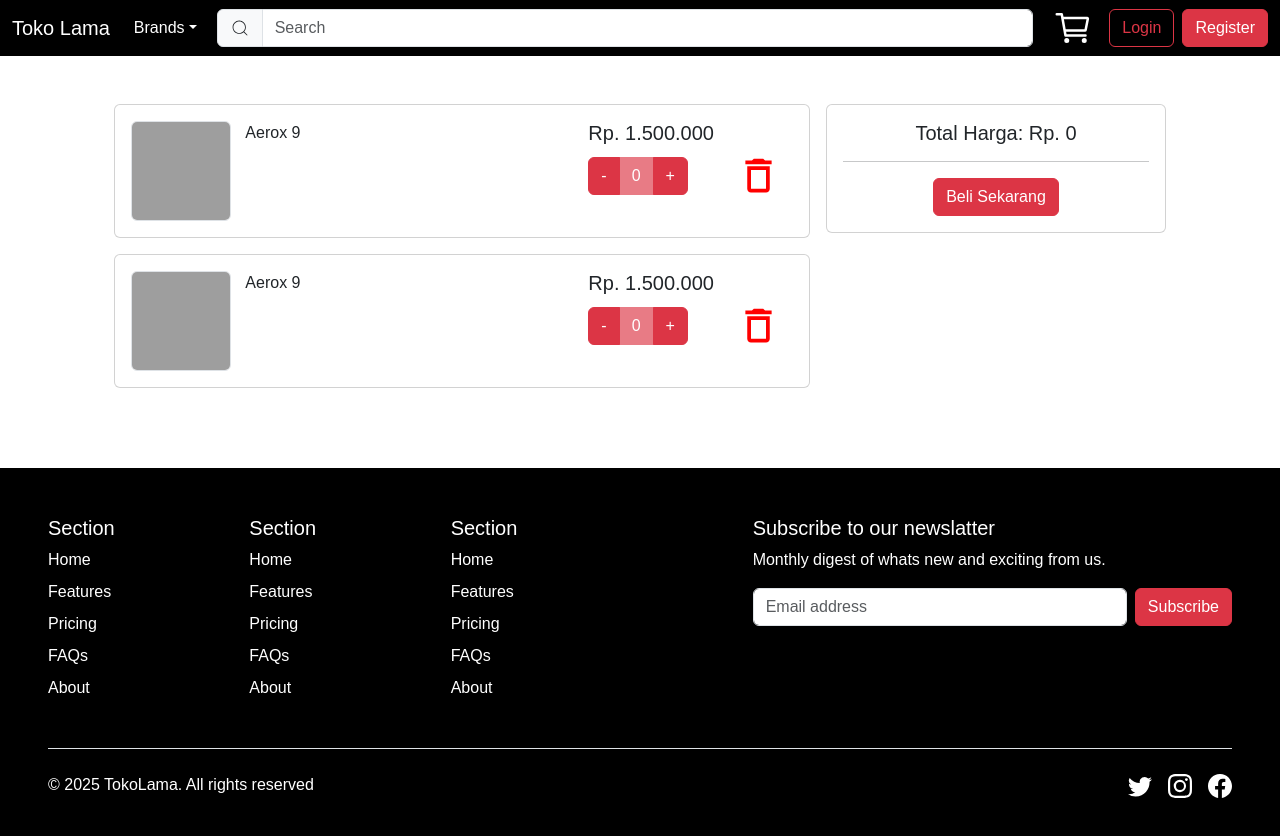
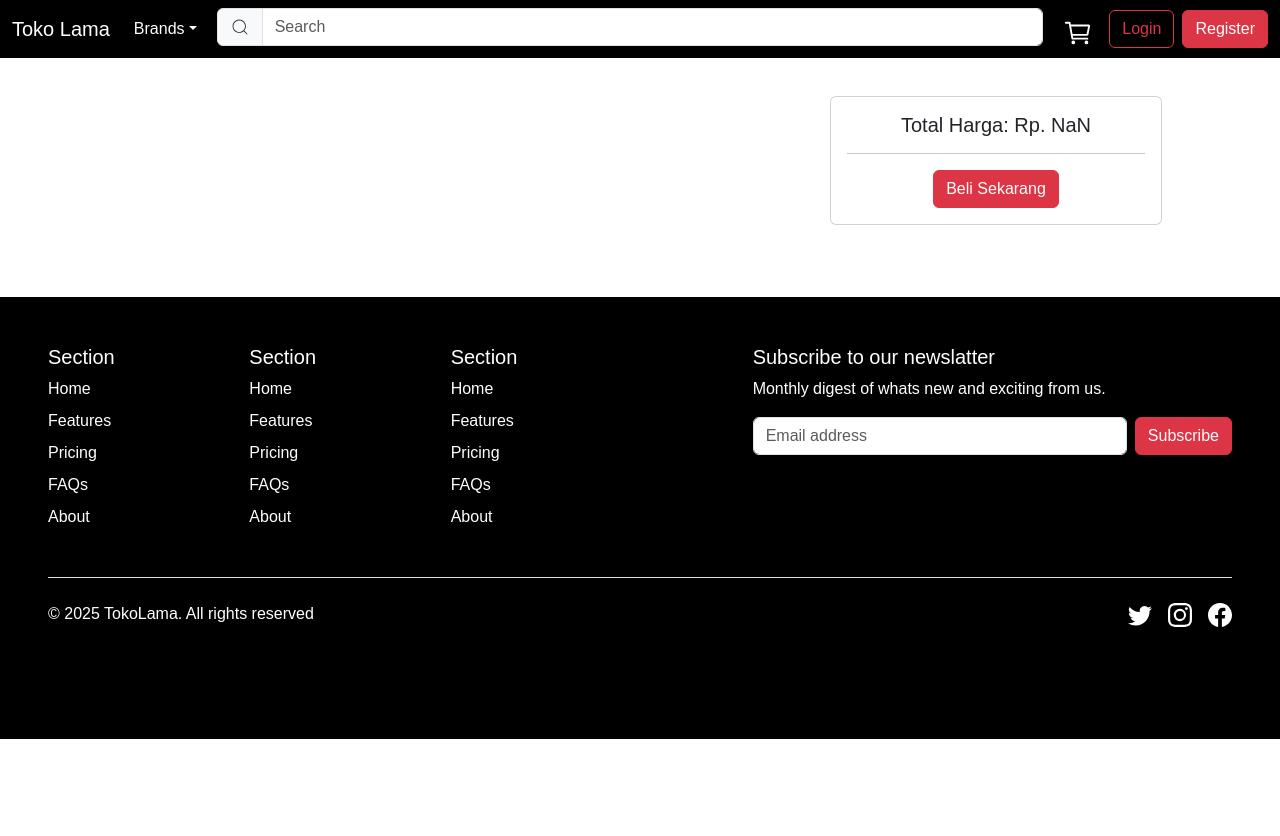
Before and after one commit to wfhadit/My-Project-FE, a React (Vite) app: page /cart in a window 1280 px wide. Shown: the top 836 px of the page. After the commit the page ends 800 px from the top, so only its background shows below. Built offline with nearby package versions, Linux system fonts and the light colour scheme; grey boxes are pictures that could not be loaded; a web font is replaced by a local one.

Commit message:
feat(cart):authentication with backend

```diff
--- a/src/components/Navbar.jsx
+++ b/src/components/Navbar.jsx
@@ -9,6 +9,7 @@ const Navbar = () => {
   const nav = useNavigate();
   const dispatch = useDispatch();
   const userSelector = useSelector((state) => state.auth);
+  const cartSelector = useSelector((state) => state.cart);
   const handlebrand = (brand) => {
     nav(`/search?brand=${brand}`);
   };
@@ -122,7 +123,7 @@ const Navbar = () => {
               </ul>
             </li>
           </ul>
-          <form className="container-fluid" role="search">
+          <form className="container-fluid pb-1" role="search">
             <div className="input-group ">
               <span className="input-group-text">
                 <CiSearch size={20} />
@@ -141,14 +142,22 @@ const Navbar = () => {
               />
             </div>
           </form>
-          <ul className="navbar-nav mb-2 mb-md-0 ">
+          <ul className="navbar-nav mb-2 mb-md-0 mt-2">
             <li className="nav-item dropstart mx-auto">
               <IoCartOutline
-                size={40}
+                size={30}
                 color="white"
                 onClick={() => nav("/cart")}
                 className=" me-3"
+                style={{ cursor: "pointer" }}
               />
+              <span
+                className={`ms-2 position-absolute top-0 start-50 translate-middle badge rounded-pill bg-danger ${
+                  cartSelector.length === 0 ? "visually-hidden" : ""
+                }`}
+              >
+                {cartSelector.length}
+              </span>
             </li>
           </ul>
           {userSelector.id ? (
--- a/src/constant/index.js
+++ b/src/constant/index.js
@@ -2,4 +2,8 @@ export const constant = {
   USER_LOGIN: "USER_LOGIN",
   USER_LOGOUT: "USER_LOGOUT",
   success: "success",
+  CART_ADD: "CART_ADD",
+  CART_REMOVE: "CART_REMOVE",
+  CART_UPDATE: "CART_UPDATE",
+  CART_GET: "CART_GET",
 };
--- a/src/hoc/auth-provider.jsx
+++ b/src/hoc/auth-provider.jsx
@@ -20,6 +20,10 @@ export const AuthProvider = ({ children }) => {
           payload: res.data.user,
         });
         localStorage.setItem("auth", res.data.token);
+        dispatch({
+          type: constant.CART_ADD,
+          payload: res.data.cart,
+        });
       })
       .catch((err) => {
         console.log(err);
--- a/src/pages/Cart.jsx
+++ b/src/pages/Cart.jsx
@@ -2,32 +2,37 @@ import Footer from "../components/Footer";
 import Navbar from "../components/Navbar";
 import { useState } from "react";
 import { MdOutlineDelete } from "react-icons/md";
-
+import { useSelector } from "react-redux";
+import { useNavigate } from "react-router-dom";
 const Cart = () => {
   const [count, setCount] = useState(0);
-
+  const cartSelector = useSelector((state) => state.cart);
+  const nav = useNavigate();
+  console.log(cartSelector.product_price);
+  console.log(setCount);
   return (
     <>
       <Navbar />
       <br />
       <br />
       <div className="container p-5">
-        <div className="row">
-          <div className="col-8 p-2">
-            <div className="card">
+        <div className="row" data-masonry='{"percentPosition": true }'>
+          <div className="col-sm-4 col-lg-8 col-md-8">
+            {cartSelector.map((item) => (
+              <div className="card mb-2" key={item.product_id}>
                 <div className="card-body">
                   <div className="row">
                     <div className="col-2">
                       <img
-                      src="https://images.tokopedia.net/img/cache/700/VqbcmM/2024/10/2/e2912df8-0168-4eaf-80d3-fe5d7c2073ca.png.webp?ect=4g&quo"
+                        src={item.product_image}
                         alt=""
                         className="border rounded"
                         style={{ width: 100, height: 100 }}
                       />
                     </div>
-                  <div className="col-6 ">Aerox 9</div>
+                    <div className="col-6 ">{item.product_nama}</div>
                     <div className="col-4 ">
-                    <h5>Rp. 1.500.000</h5>
+                      <h5>Rp. {item.product_price}</h5>
                       <div
                         className="btn-group"
                         role="group"
@@ -36,17 +41,17 @@ const Cart = () => {
                         <button
                           type="button"
                           className="btn btn-danger"
-                        onClick={() => setCount(count - 1)}
+                          onClick={() => item.quantity - 1}
                         >
                           -
                         </button>
                         <button className="btn btn-danger" disabled>
-                        {count}
+                          {item.quantity}
                         </button>
                         <button
                           type="button"
                           className="btn btn-danger"
-                        onClick={() => setCount(count + 1)}
+                          onClick={() => item.quantity + 1}
                         >
                           +
                         </button>
@@ -58,62 +63,23 @@ const Cart = () => {
                   </div>
                 </div>
               </div>
+            ))}
           </div>
 
-          <div className="col-4  p-2">
+          <div className="col-sm-4 col-lg-4 col-md-4">
             <div className="card">
               <div className="card-body text-center">
                 <h5 className="card-title">
-                  Total Harga: Rp.<span> {count * 1500000}</span>
+                  Total Harga: Rp.
+                  <span> {count * cartSelector.product_price}</span>
                 </h5>
                 <hr />
-                <button className="btn btn-danger">Beli Sekarang</button>
-              </div>
-            </div>
-          </div>
-          <div className="col-8 p-2">
-            <div className="card">
-              <div className="card-body">
-                <div className="row">
-                  <div className="col-2">
-                    <img
-                      src="https://images.tokopedia.net/img/cache/700/VqbcmM/2024/10/2/e2912df8-0168-4eaf-80d3-fe5d7c2073ca.png.webp?ect=4g&quo"
-                      alt=""
-                      className="border rounded"
-                      style={{ width: 100, height: 100 }}
-                    />
-                  </div>
-                  <div className="col-6 ">Aerox 9</div>
-                  <div className="col-4 ">
-                    <h5>Rp. 1.500.000</h5>
-                    <div
-                      className="btn-group"
-                      role="group"
-                      aria-label="Basic example"
+                <button
+                  className="btn btn-danger"
+                  onClick={() => nav("/checkout")}
                 >
-                      <button
-                        type="button"
-                        className="btn btn-danger"
-                        onClick={() => setCount(count - 1)}
-                      >
-                        -
+                  Beli Sekarang
                 </button>
-                      <button className="btn btn-danger" disabled>
-                        {count}
-                      </button>
-                      <button
-                        type="button"
-                        className="btn btn-danger"
-                        onClick={() => setCount(count + 1)}
-                      >
-                        +
-                      </button>
-                    </div>
-                    <span className="ps-5">
-                      <MdOutlineDelete style={{ color: "red" }} size={45} />
-                    </span>
-                  </div>
-                </div>
               </div>
             </div>
           </div>
--- a/src/pages/Product.jsx
+++ b/src/pages/Product.jsx
@@ -3,11 +3,17 @@ import { api } from "../api/axios";
 import Footer from "../components/Footer";
 import Navbar from "../components/Navbar";
 import { useEffect, useState } from "react";
+import { useFormik } from "formik";
+import { useDispatch, useSelector } from "react-redux";
+import { constant } from "../constant";
 
 const Product = () => {
   const [count, setCount] = useState(0);
   const [product, setProduct] = useState({});
   const params = useParams();
+  const dispatch = useDispatch();
+  const cartSelector = useSelector((state) => state.cart);
+  console.log(cartSelector);
   const fetchProduct = () => {
     api
       .get("/product/" + params.productID)
@@ -18,9 +24,42 @@ const Product = () => {
         console.log(err);
       });
   };
+  const formik = useFormik({
+    initialValues: {
+      product_id: 0,
+      product_nama: "",
+      product_image: "",
+      product_price: 0,
+      quantity: 0,
+    },
+    onSubmit: async (values) => {
+      try {
+        console.log(values);
+        await api.post("/cart", values);
+        const res = await api.get("/cart");
+        console.log(res.data.data);
+        dispatch({
+          type: constant.CART_ADD,
+          payload: res.data.data,
+        });
+      } catch (err) {
+        console.log(err);
+      }
+    },
+  });
   useEffect(() => {
     fetchProduct();
   }, []);
+  useEffect(() => {
+    formik.setValues({
+      product_id: product.id,
+      product_nama: product.nama,
+      product_image: product.image,
+      product_price: product.price,
+      quantity: count,
+    });
+  }, [product, count]);
+
   return (
     <>
       <Navbar />
@@ -71,7 +110,11 @@ const Product = () => {
                   Subtotal:
                   <span className="ps-3">Rp. {count * product.price}</span>
                 </p>
-                <button type="button" className="btn btn-danger">
+                <button
+                  type="button"
+                  className="btn btn-danger"
+                  onClick={formik.handleSubmit}
+                >
                   Tambahkan ke Keranjang
                 </button>
               </div>
--- /dev/null
+++ b/src/redux/cart.js
@@ -0,0 +1,17 @@
+import { constant } from "../constant";
+
+const init_state = [];
+
+export const cartReducer = (state = init_state, action) => {
+  switch (action.type) {
+    case constant.CART_ADD: {
+      return action.payload;
+    }
+    case constant.CART_REMOVE: {
+      return init_state;
+    }
+    default: {
+      return state;
+    }
+  }
+};
--- a/src/redux/index.js
+++ b/src/redux/index.js
@@ -1,6 +1,8 @@
 import { combineReducers } from "@reduxjs/toolkit";
 import { userReducer } from "./auth";
+import { cartReducer } from "./cart";
 
 export const rootReducer = combineReducers({
   auth: userReducer,
+  cart: cartReducer,
 });
```
Lines whose indentation alone changed are shown as unchanged.
